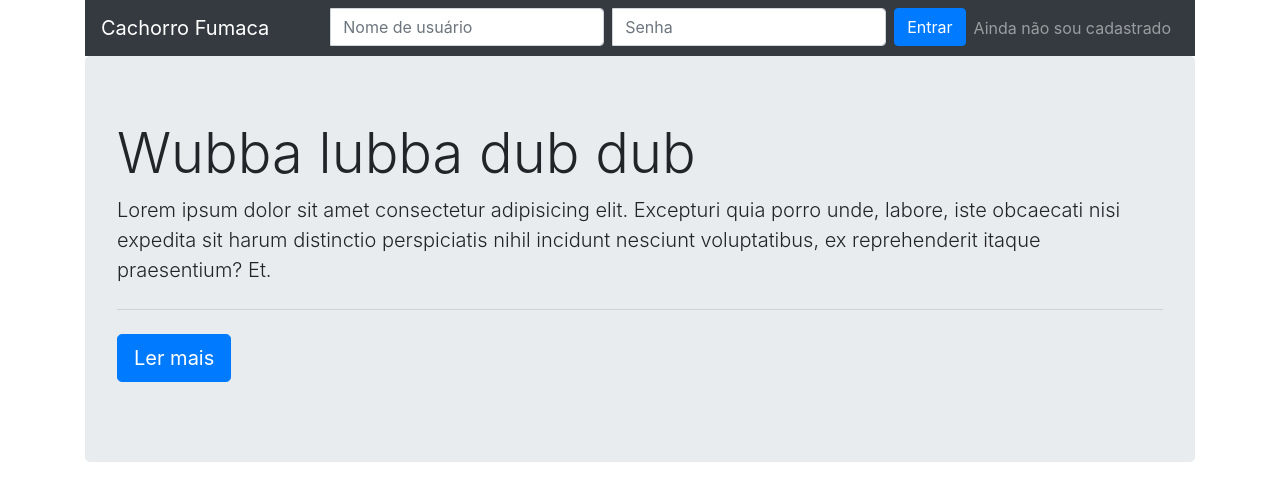
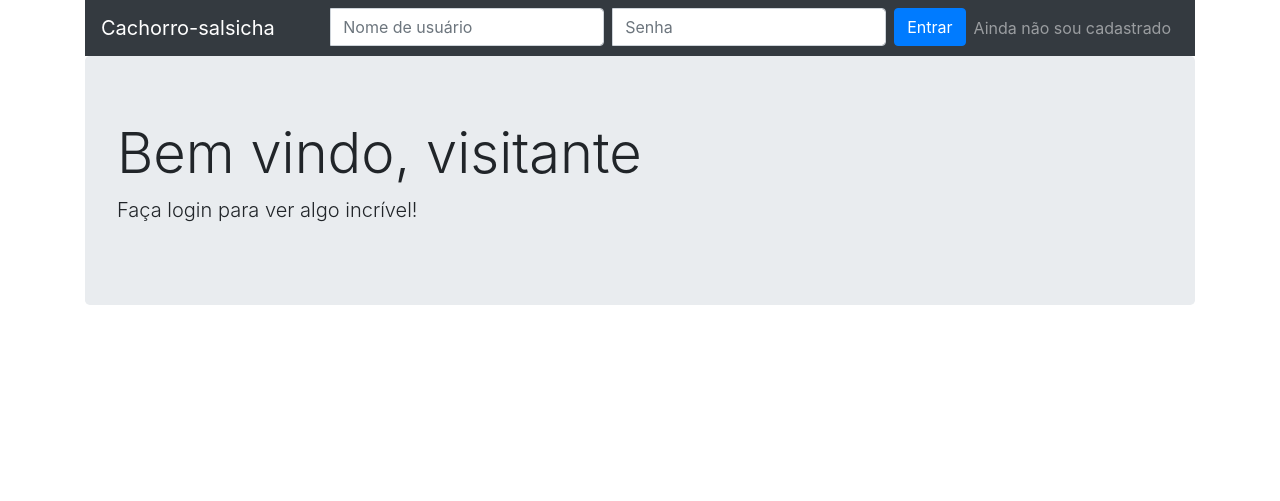
Before and after one commit to BaldissaraMatheus/login-system, a PHP site: page / in a window 1280 px wide. Shown: the top 501 px of the page. Run offline with PHP 8.4, Linux system fonts and the light colour scheme.

Commit message:
Add some content

```diff
--- a/public/head.php
+++ b/public/head.php
@@ -1,7 +1,7 @@
 <head>
   <meta charset='utf-8'>
   <meta http-equiv='X-UA-Compatible' content='IE=edge'>
-  <title>Wubba lubba dub dub</title>
+  <title>Cachorro-salsicha</title>
   <meta name='viewport' content='width=device-width, initial-scale=1, shrink-to-fit=no'>
   <link rel='stylesheet' type='text/css' href='/css/bootstrap.css'>
   <link rel='stylesheet' type='text/css' href='/css/main.css'>
--- a/public/header.php
+++ b/public/header.php
@@ -1,6 +1,6 @@
 <header>
       <nav class='navbar navbar-expand-lg navbar-dark bg-dark'>
-        <a href='/' class='navbar-brand'>Cachorro Fumaca</a>
+        <a href='/' class='navbar-brand'>Cachorro-salsicha</a>
         <button class='navbar-toggler' type='button' data-toggle='collapse' data-target='#navbarSupportedContent'>
           <span class='navbar-toggler-icon'></span>
         </button>
--- a/public/index.php
+++ b/public/index.php
@@ -12,23 +12,17 @@
     ?>
 
     <main class='jumbotron'>
-      <h1 class='display-4'>Wubba lubba dub dub</h1>
+      <h1 class='display-4'>Bem vindo, <?php if(isset($_SESSION['id'])) { echo $_SESSION['username']; } else { echo 'visitante'; } ?> </h1>
       <p class='lead'>
       <?php
         if (isset($_SESSION['id'])) {
-          echo $_SESSION['username'];
+          echo "<div class='text-center mt-5'><img src='https://scontent.fsdu5-1.fna.fbcdn.net/v/t1.0-9/30724642_1818573384897815_5951820087995400192_o.jpg?_nc_cat=0&_nc_eui2=AeGIozZb0UarJ6dgKUI-6dX1dpfq1dhMx2BZuFJtNXMfv13XGWloVxYOUG06eN5awD9IAE48uxUha4aiDXrIoQDQb0kYLrcFCMvXHcoCNwPIAg&oh=38020eb639f3dedc35f032c090efcae2&oe=5B8FC21A' height='500px' width='500px' alt='Algo INCRÍVEL' class='img-thumbnail'></div>";
         } else {
-          echo "Lorem ipsum dolor sit amet consectetur adipisicing elit. Excepturi quia porro unde, labore, iste obcaecati nisi expedita sit harum distinctio perspiciatis nihil incidunt nesciunt voluptatibus, ex reprehenderit itaque praesentium? Et.";
+          echo "Faça login para ver algo incrível!";
         }
       ?>
       </p>
-
-      <hr class='my-4'>
-      <p class='lead'>
-        <a href='#' class='btn btn-primary btn-lg' role='button'>Ler mais</a>
-      </p>
     </main>
-
   </div>
   <script src='/js/jquery.min.js'></script>
   <script src='/js/popper.min.js'></script>
--- a/src/head.php
+++ b/src/head.php
@@ -1,7 +1,7 @@
 <head>
   <meta charset='utf-8'>
   <meta http-equiv='X-UA-Compatible' content='IE=edge'>
-  <title>Wubba lubba dub dub</title>
+  <title>Cachorro-salsicha</title>
   <meta name='viewport' content='width=device-width, initial-scale=1, shrink-to-fit=no'>
   <link rel='stylesheet' type='text/css' href='/css/bootstrap.css'>
   <link rel='stylesheet' type='text/css' href='/css/main.css'>
--- a/src/header.php
+++ b/src/header.php
@@ -1,6 +1,6 @@
 <header>
       <nav class='navbar navbar-expand-lg navbar-dark bg-dark'>
-        <a href='/' class='navbar-brand'>Cachorro Fumaca</a>
+        <a href='/' class='navbar-brand'>Cachorro-salsicha</a>
         <button class='navbar-toggler' type='button' data-toggle='collapse' data-target='#navbarSupportedContent'>
           <span class='navbar-toggler-icon'></span>
         </button>
```
Also changed, not shown: src/index.php (+3 -9 lines).
